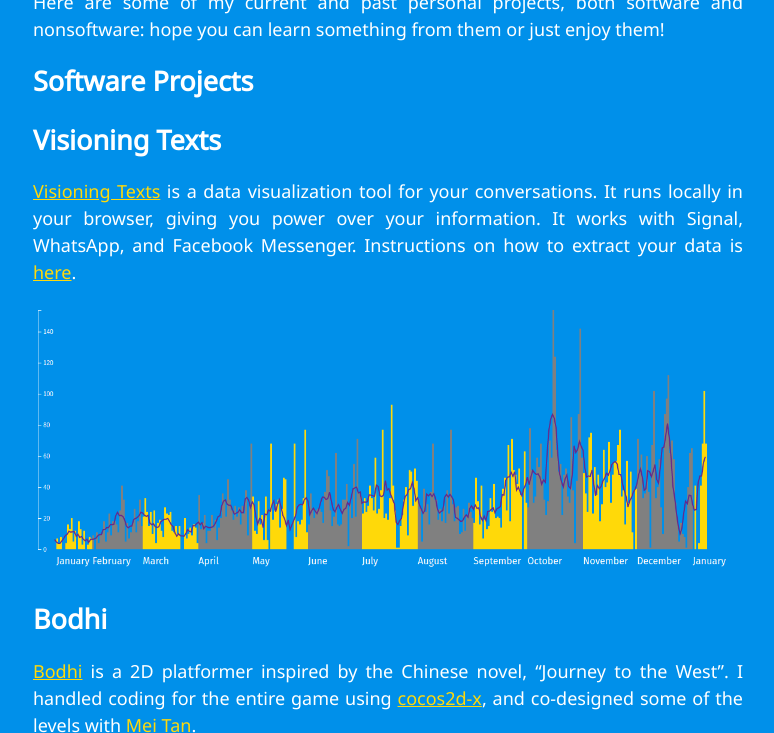
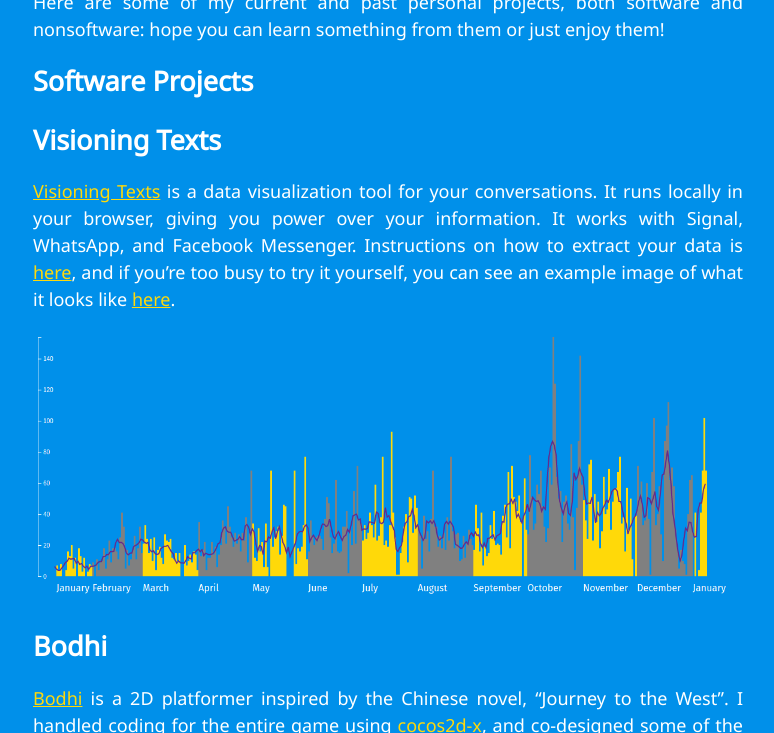
Before and after one commit to BryceStevenWilley/BryceStevenWilley.github.io, a Jekyll site: the page built from _pages/projects.md, in a window 1280 px wide and 900 px high, scrolled down 573 px, cut to the strip 0-733 px from the top of the window. Shown: the whole strip, without its empty margins (252-1026 px from the left). Built offline with Jekyll 4.4.1, drawn with Linux system fonts in a browser that asks for light colours.

Commit message:
Updated visioning texts with a full image for those who are too lazy

```diff
--- a/_pages/projects.md
+++ b/_pages/projects.md
@@ -12,7 +12,7 @@
 
 ## Visioning Texts
 
-[Visioning Texts][visioning_texts_page] is a data visualization tool for your conversations. It runs locally in your browser, giving you power over your information. It works with Signal, WhatsApp, and Facebook Messenger. Instructions on how to extract your data is [here](/visioning_texts/setup_instructions.html).
+[Visioning Texts][visioning_texts_page] is a data visualization tool for your conversations. It runs locally in your browser, giving you power over your information. It works with Signal, WhatsApp, and Facebook Messenger. Instructions on how to extract your data is [here](/visioning_texts/setup_instructions.html), and if you're too busy to try it yourself, you can see an example image of what it looks like [here](/assets/visioning_texts_full.png).
 
 ![Visioning Texts Screenshot](/assets/visioning_texts.png)
 
```
Also changed, not shown: assets/visioning_texts_full.png (added).
